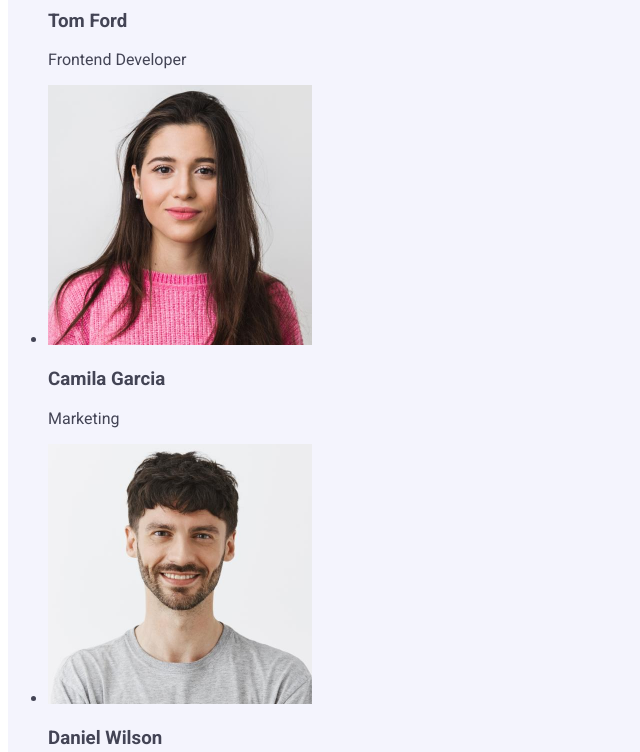
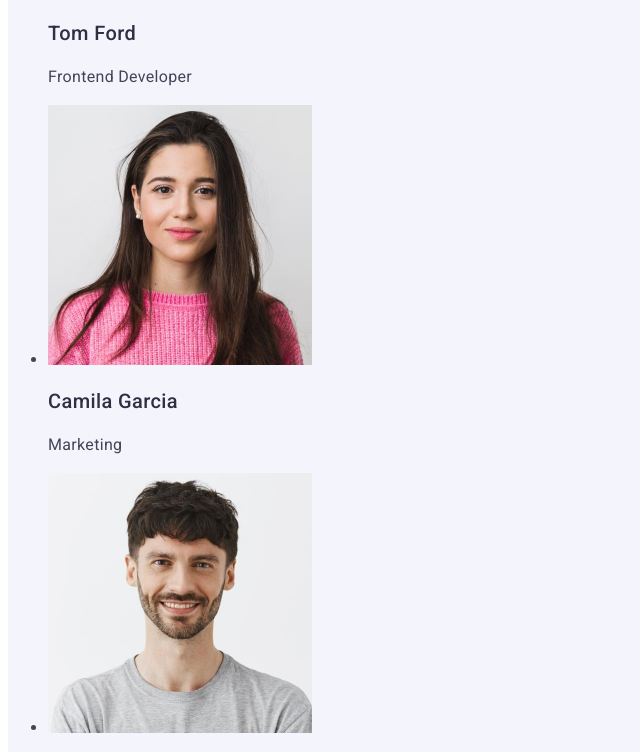
Before and after one commit to umaxyt/goit-markup-hw-03, a plain HTML site: page index.html in a window 1280 px wide. Shown: the part 1439-2191 px from the top of the page, without its empty margins (0-640 px from the left). Drawn offline with Linux system fonts and the light colour scheme.

Commit message:
third section done

```diff
--- a/css/styles.css
+++ b/css/styles.css
@@ -95,6 +95,22 @@ body {
   text-transform: capitalize;
   color: #2e2f42;
 }
+.our-team-item {
+  background-color: #ffffff;
+}
+
+.our-team-title {
+  font-weight: 500;
+  font-size: 20px;
+  line-height: 1.2;
+  letter-spacing: 0.02em;
+  color: #2e2f42;
+}
+
+.our-team-text {
+  line-height: 1.5;
+  letter-spacing: 0.02em;
+}
 
 .portfolio {
   font-size: 36px;
--- a/index.html
+++ b/index.html
@@ -97,8 +97,8 @@
               height="260"
               alt="Photo by Tom Ford Frontend Developer"
             />
-            <h3>Tom Ford</h3>
-            <p>Frontend Developer</p>
+            <h3 class="our-team-title">Tom Ford</h3>
+            <p class="our-team-text">Frontend Developer</p>
           </li>
           <li>
             <img
@@ -107,8 +107,8 @@
               height="260"
               alt="Photo by Camila Garcia Marketing"
             />
-            <h3>Camila Garcia</h3>
-            <p>Marketing</p>
+            <h3 class="our-team-title">Camila Garcia</h3>
+            <p class="our-team-text">Marketing</p>
           </li>
           <li>
             <img
@@ -117,8 +117,8 @@
               height="260"
               alt="Photo byDaniel Wilson UI Designer"
             />
-            <h3>Daniel Wilson</h3>
-            <p>UI Designer</p>
+            <h3 class="our-team-title">Daniel Wilson</h3>
+            <p class="our-team-text">UI Designer</p>
           </li>
         </ul>
       </section>
```
